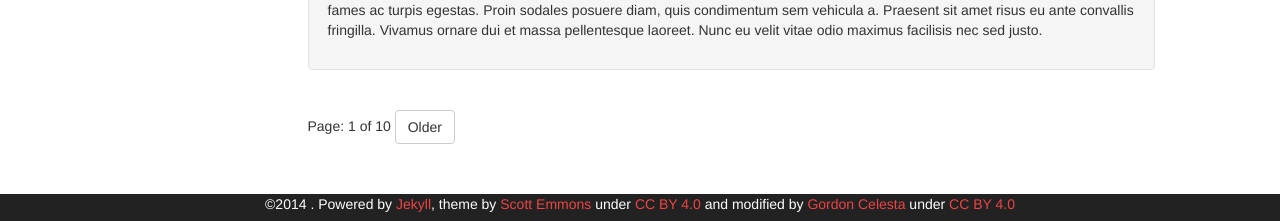
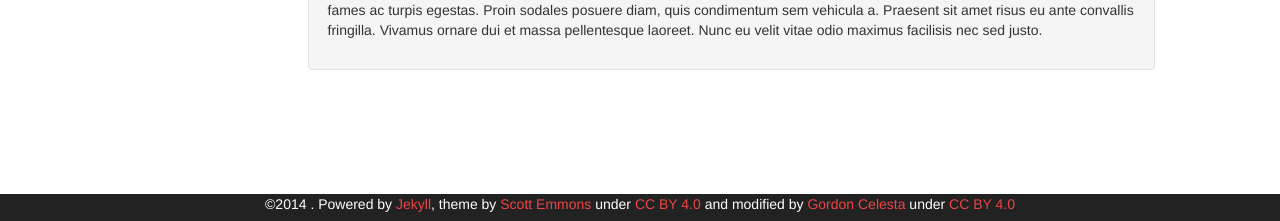
Before and after one commit to gcelesta/gcelesta.github.io, a Jekyll site: the page built from index.html, in a window 1280 px wide and 1295 px high. Shown: the part 1071-1292 px from the top of the window. Built offline with Jekyll 4.4.1, drawn with Linux system fonts in a browser that asks for light colours; Markdown is read by kramdown in place of the engine named in the settings; the list of posts is cut into pages by our own code.

Commit message:
Revoved pagination from home page

```diff
--- a/index.html
+++ b/index.html
@@ -27,17 +27,3 @@ title: "DHUM 150 Final Project: Log Website"
     </div>
 </div>
 {% endfor %}
-
-<div class="pagination">
-  {% if paginator.previous_page %}
-      {% if paginator.previous_page == 1 %}
-        <a class="btn btn-default" href="{{ site.baseurl}}/index.html" class="previous">Newer</a>
-      {% else %}
-        <a class="btn btn-default" href="{{ site.baseurl}}/page{{ paginator.previous_page }}" class="previous">Newer</a>
-      {% endif %}
-  {% endif %}
-  <span class="page_number ">Page: {{ paginator.page }} of {{ paginator.total_pages }}</span>
-  {% if paginator.next_page %}
-    <a class="btn btn-default" href="{{ site.baseurl}}/page{{ paginator.next_page }}" class="next">Older</a>
-  {% endif %}
-</div>
```
